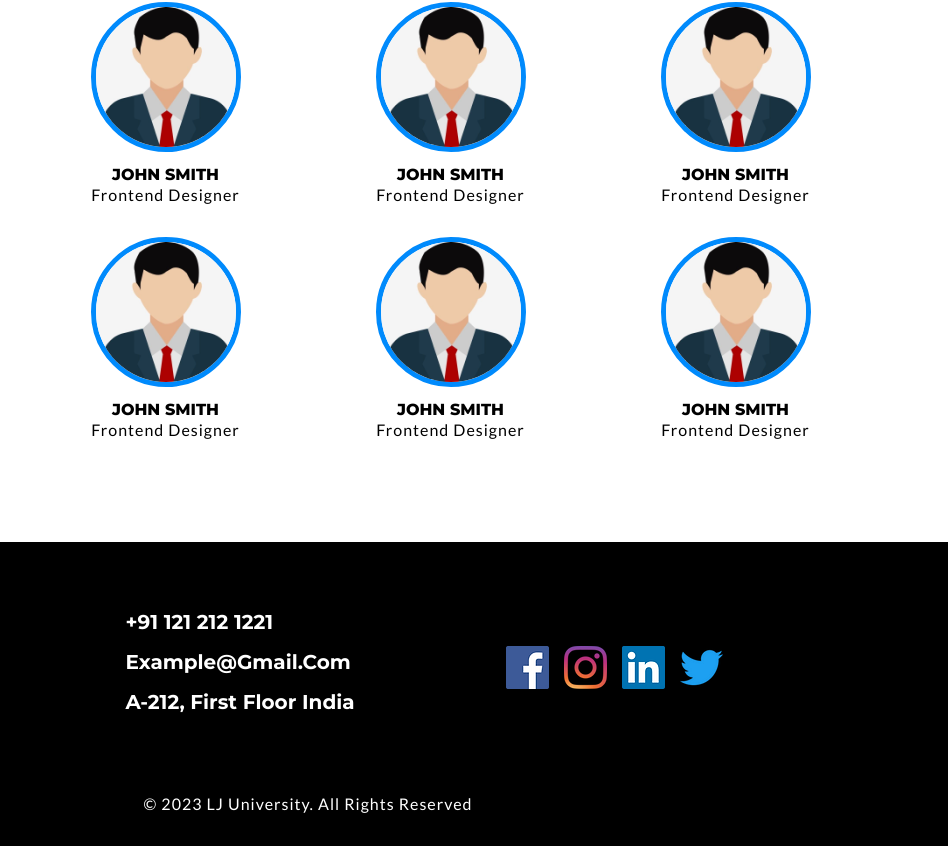
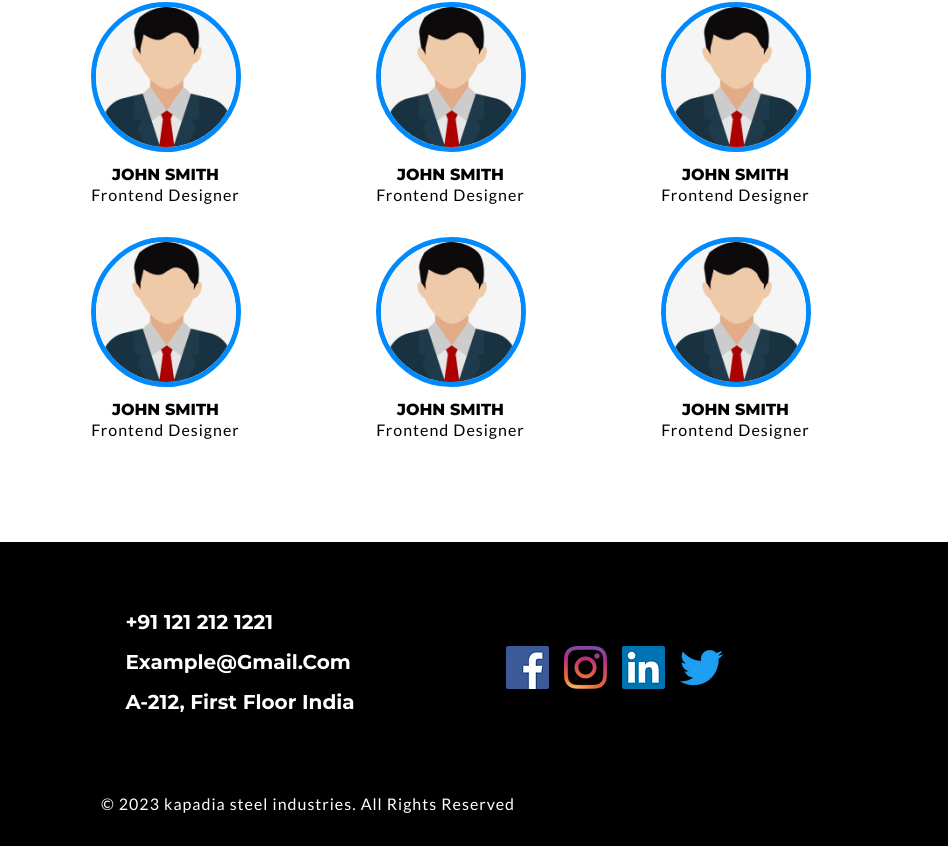
Before and after one commit to Kutbuddin27/businessweb, a plain HTML site: page about.html in a window 1280 px wide. Shown: the part 3968-4814 px from the top of the page, 332-1280 px from the left. Drawn offline with nearby package versions, Linux system fonts and the light colour scheme; a script that the page names is missing; files whose address does not match are found by name.

Commit message:
Update about.html

```diff
--- a/about.html
+++ b/about.html
@@ -356,7 +356,7 @@
             </div>
         </div>
         <div class="container-fluid copyright-section">
-             <p>© 2023 LJ University. All Rights Reserved</p>
+             <p>© 2023 kapadia steel industries. All Rights Reserved</p>
         </div>
     </section>
 
```
